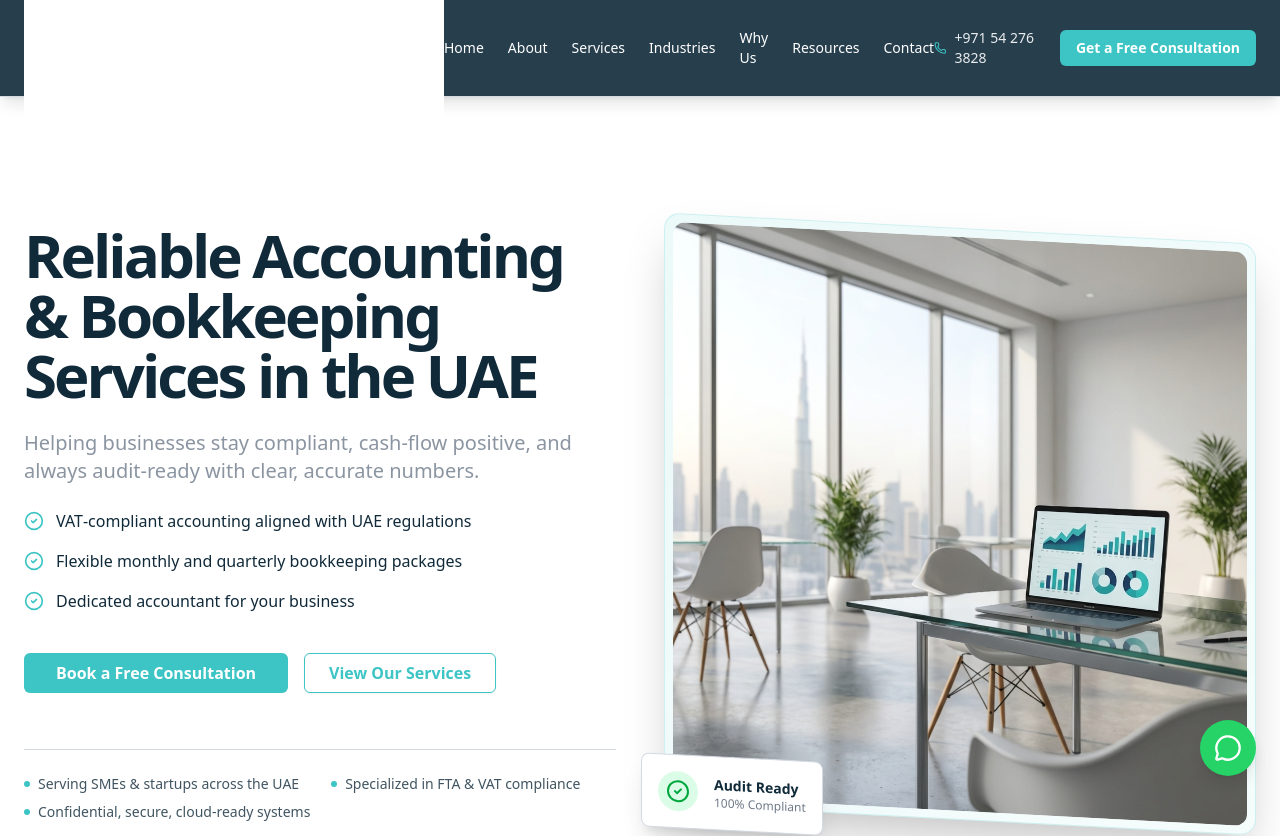
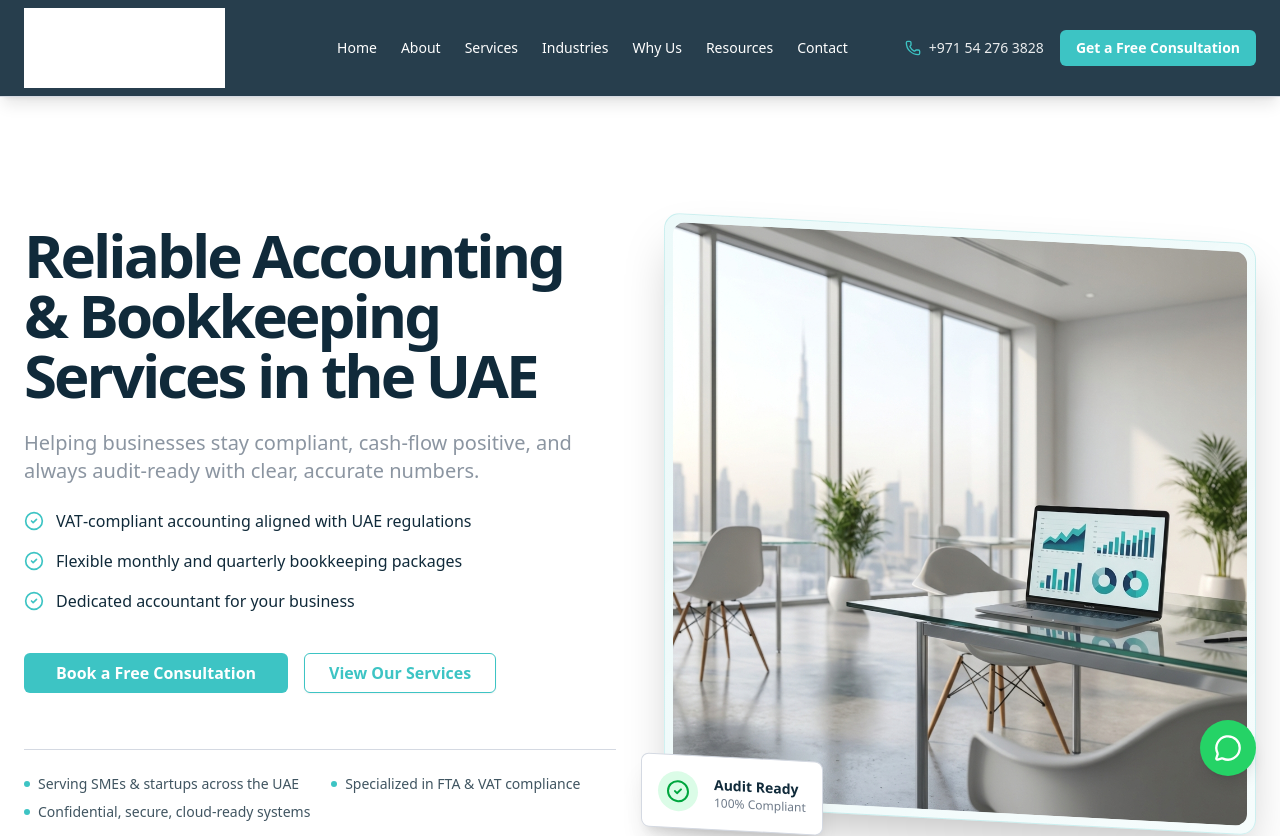
Before and after one commit to Fazilfazi991/jimharvey, a Next.js app: page / in a window 1280 px wide. Shown: the top 836 px of the page. Built offline with nearby package versions, Linux system fonts and the light colour scheme.

Commit message:
Fix header logo sizing and phone number wrapping issues

```diff
--- a/src/components/layout/Header.tsx
+++ b/src/components/layout/Header.tsx
@@ -19,8 +19,8 @@ export function Header() {
     <header className="sticky top-0 z-50 w-full border-b bg-foreground/95 backdrop-blur supports-[backdrop-filter]:bg-foreground/90 shadow-lg">
       <div className="container mx-auto px-4 md:px-6 h-24 flex items-center justify-between">
         {/* Logo */}
-        <Link href="/" className="flex items-center gap-2 pt-6 pb-2">
-          <div className="relative h-36 w-72 md:h-44 md:w-[420px]">
+        <Link href="/" className="flex items-center gap-2">
+          <div className="relative h-16 w-48 md:h-20 md:w-64">
             <Image
               src="/logo.png"
               alt="Jim Harvey Accounting"
@@ -46,7 +46,7 @@ export function Header() {
 
         {/* Desktop CTA & Extras */}
         <div className="hidden lg:flex items-center gap-4">
-          <div className="flex items-center gap-2 text-sm font-medium text-white/90">
+          <div className="flex items-center gap-2 text-sm font-medium text-white/90 whitespace-nowrap">
             <Phone className="h-4 w-4 text-primary" />
             <span>+971 54 276 3828</span>
           </div>
```
